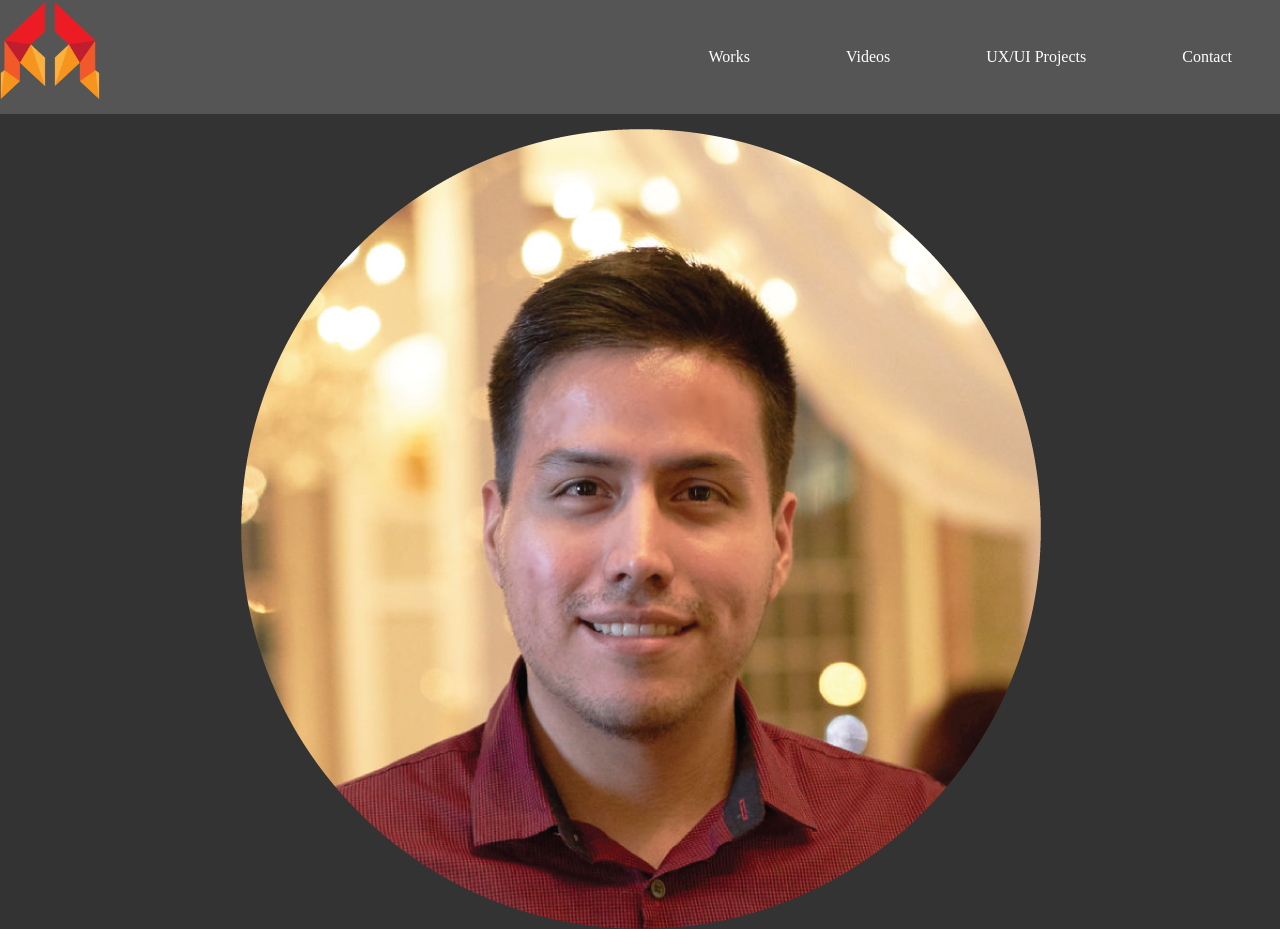
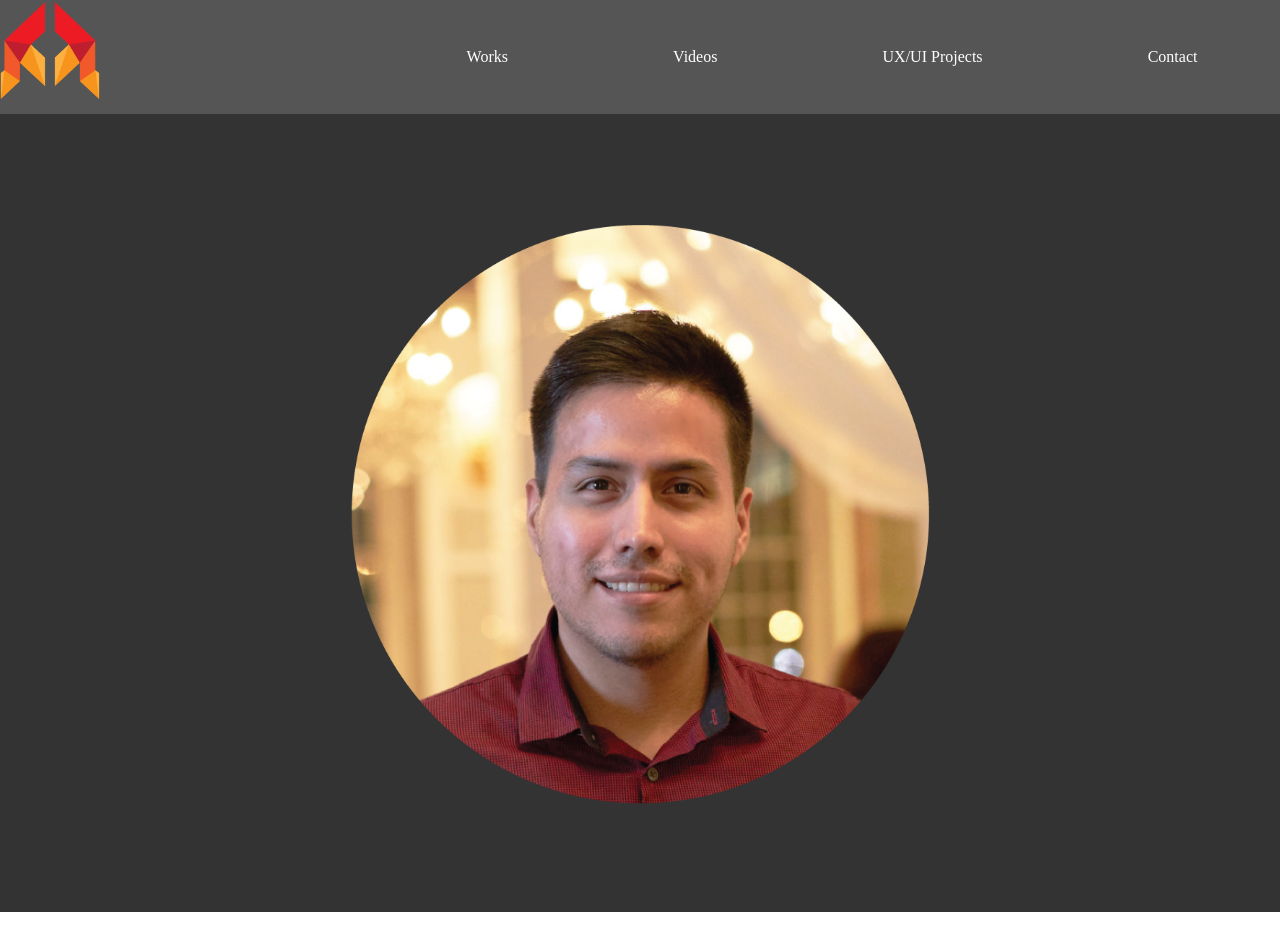
Before and after one commit to ac4174/uxc4-desktop, a plain HTML site: page index.html in a window 1280 px wide. Shown: the top 929 px of the page. Drawn offline with Linux system fonts and the light colour scheme.

Commit message:
RESPONSIVE MOBILE AND TABLET 3

```diff
--- a/css/style.css
+++ b/css/style.css
@@ -31,6 +31,18 @@
   background: #000;
 }
 /* Medium screens */
+
+@media all and (max-width: 1800px) {
+  .menu {
+    /* When on medium sized screens, we center it by evenly distributing empty space around items */
+    justify-content: space-around;
+  }
+  .img2{
+    padding: 100px 100px 100px 100px;
+    max-width: 600px;
+  }
+}
+
 @media all and (max-width: 800px) {
   .menu {
     /* When on medium sized screens, we center it by evenly distributing empty space around items */
```
